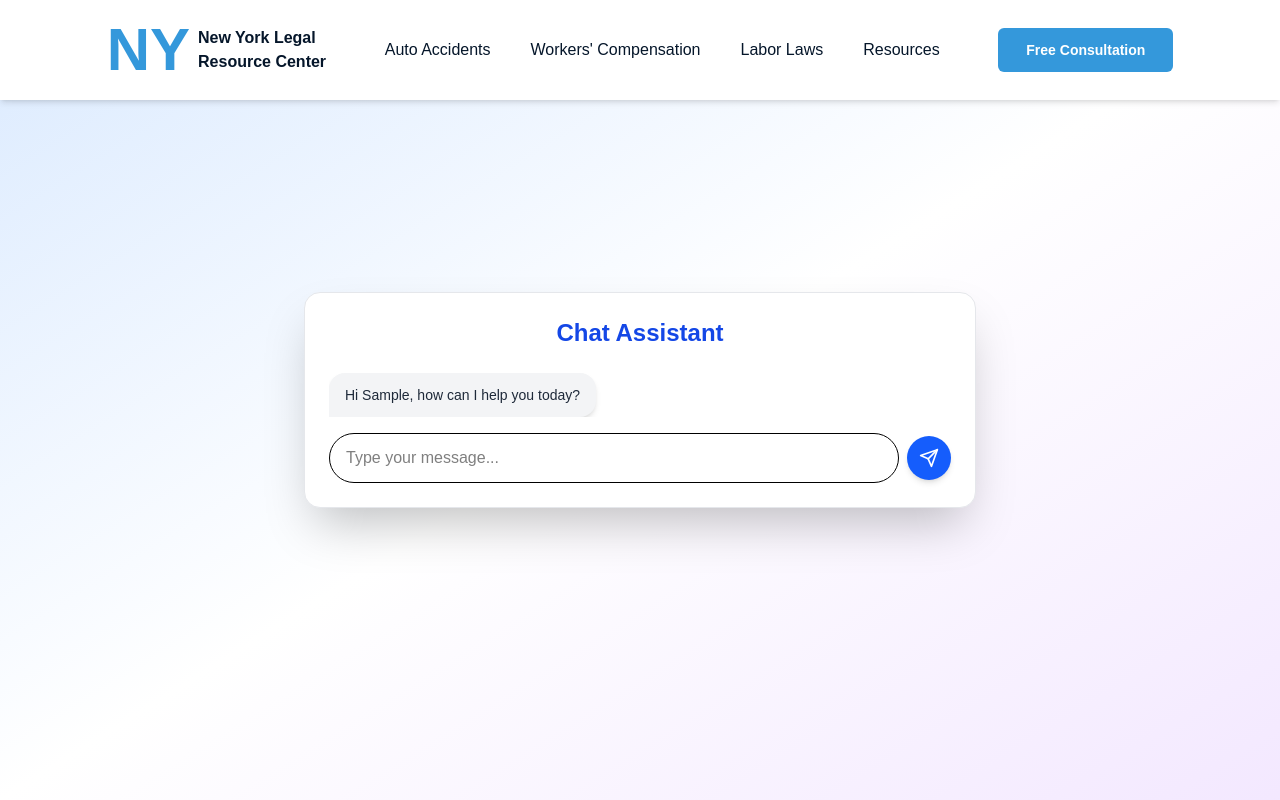
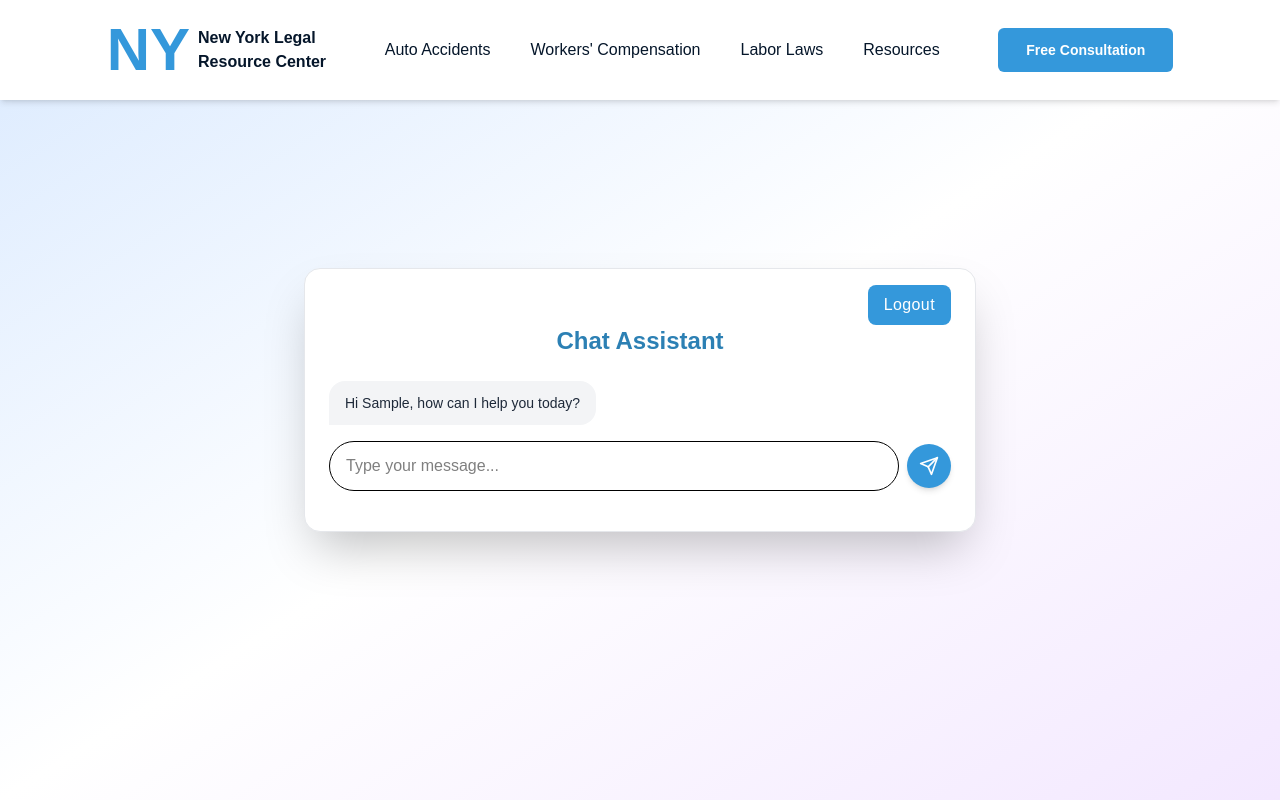
Before and after one commit to apera-softwares/NY-Legal-Resource-Center, a Next.js app: page /chat-bot in a window 1280 px wide. Both pictures are taken after typing "Sample", "name@example.com" into the empty fields and a click on the button "Start Chat". Shown: the top 800 px of the page. Built offline with nearby package versions, Linux system fonts and the light colour scheme.

Commit message:
store user to local storage and refactor chat bot page

```diff
--- a/src/app/chat-bot/page.tsx
+++ b/src/app/chat-bot/page.tsx
@@ -1,13 +1,23 @@
 "use client";
 import React, { useState, useEffect } from "react";
 import axios from "axios";
-import { FiUser, FiMail, FiSend } from "react-icons/fi";
+import {
+  setToLocalStorage,
+  getFromLocalStorage,
+  removeFromLocalStorage,
+} from "@/utils/localStorageUtils";
+import { CHAT_BOT_API } from "@/constants/api";
+import LoginForm from "@/components/auth/LoginForm";
+import ChatUI from "@/components/chat/ChatUI";
 
 interface Message {
   message: string;
   generatedBy: "user" | "system";
   createdAt: string;
 }
+
+const USER_NAME_KEY = "authUserName";
+const USER_EMAIL_KEY = "authUserEmail";
 
 const ChatBot = () => {
   const [isUserAuthenticated, setIsUserAuthenticated] = useState(false);
@@ -17,7 +27,17 @@ const ChatBot = () => {
   const [loading, setLoading] = useState(false);
 
   useEffect(() => {
-    if (isUserAuthenticated) {
+    const name = getFromLocalStorage(USER_NAME_KEY);
+    const email = getFromLocalStorage(USER_EMAIL_KEY);
+
+    if (name && email) {
+      setUser({ name, email });
+      setIsUserAuthenticated(true);
+    }
+  }, []);
+
+  useEffect(() => {
+    if (isUserAuthenticated && user.name) {
       const welcomeMessage: Message = {
         message: `Hi ${user.name}, how can I help you today?`,
         generatedBy: "system",
@@ -25,7 +45,7 @@ const [loading, setLoading] = useState(false);
       };
       setMessages([welcomeMessage]);
     }
-  }, [isUserAuthenticated]);
+  }, [isUserAuthenticated,user.name]);
 
   const handleUserInputChange = (e: React.ChangeEvent<HTMLInputElement>) => {
     setUser({ ...user, [e.target.name]: e.target.value });
@@ -33,9 +53,12 @@ const [loading, setLoading] = useState(false);
 
   const handleUserFormSubmit = (e: React.FormEvent) => {
     e.preventDefault();
-    if (user.name && user.email) {
+    const trimmedName = user.name.trim();
+    const trimmedEmail = user.email.trim();
+    if (!trimmedName || !trimmedEmail) return;
+    setToLocalStorage(USER_NAME_KEY, trimmedName);
+    setToLocalStorage(USER_EMAIL_KEY, trimmedEmail);
     setIsUserAuthenticated(true);
-    }
   };
 
   const handleSend = async () => {
@@ -52,7 +75,7 @@ const [loading, setLoading] = useState(false);
 
     try {
       const response = await axios.post(
-      "https://ee91f58dfa33.ngrok-free.app/chat",
+        `${CHAT_BOT_API}`,
         {
           email: user.email,
           firstname: user.name,
@@ -78,112 +101,37 @@ const [loading, setLoading] = useState(false);
     }
   };
 
-
-  if (!isUserAuthenticated) {
-    return (
-      <main className="min-h-screen flex items-center justify-center bg-gradient-to-br from-blue-100 via-white to-purple-100 px-4 py-20">
-        <form
-          onSubmit={handleUserFormSubmit}
-          className="w-full max-w-md bg-white border border-gray-200 p-8 rounded-2xl shadow-xl space-y-6"
-        >
-          <h2 className="text-3xl font-bold text-center text-primary">Enter Your Details</h2>
-
-          <div className="relative">
-            <FiUser className="absolute left-3 top-1/2 transform -translate-y-1/2 text-gray-400" />
-            <input
-              type="text"
-              name="name"
-              placeholder="Your Name"
-              value={user.name}
-              onChange={handleUserInputChange}
-              className="w-full pl-10 pr-4 py-3 border rounded-lg focus:outline-none focus:ring-2 focus:ring-blue-400"
-              required
-            />
-          </div>
-
-          <div className="relative">
-            <FiMail className="absolute left-3 top-1/2 transform -translate-y-1/2 text-gray-400" />
-            <input
-              type="email"
-              name="email"
-              placeholder="Your Email"
-              value={user.email}
-              onChange={handleUserInputChange}
-              className="w-full pl-10 pr-4 py-3 border rounded-lg focus:outline-none focus:ring-2 focus:ring-blue-400"
-              required
-            />
-          </div>
-
-          <button
-            type="submit"
-            className="w-full bg-primary hover:bg-blue-700 text-white py-3 rounded-lg flex items-center justify-center gap-2 transition duration-300"
-          >
-            <FiSend size={18} />
-            Start Chat
-          </button>
-        </form>
-      </main>
-    );
-  }
+  const handleLogout = () => {
+    removeFromLocalStorage(USER_NAME_KEY);
+    removeFromLocalStorage(USER_EMAIL_KEY);
+    setUser({
+      name: "",
+      email: "",
+    });
+    setIsUserAuthenticated(false);
+  };
 
   return (
-    <div className="min-h-screen flex items-center justify-center bg-gradient-to-br from-blue-100 via-white to-purple-100 px-4 py-10">
-      <div className="w-full max-w-2xl flex flex-col bg-white shadow-2xl rounded-2xl p-6 border border-gray-200">
-        <h1 className="text-2xl font-bold text-blue-700 text-center mb-6">Chat Assistant</h1>
-
-        <div className="flex-1 overflow-y-auto max-h-[400px] mb-4 space-y-3">
-          {messages.length === 0 ? (
-            <div className="flex flex-col items-center justify-center text-center text-gray-500 mt-20">
-              <div className="text-6xl mb-4">🤖</div>
-              <p className="text-lg font-medium">Hello {user.name}, how can I assist you today?</p>
-              <p className="text-sm text-gray-400 mt-2">Ask me anything related to legal help!</p>
-            </div>
+    <div className="min-h-screen w-full flex items-center justify-center bg-gradient-to-br from-blue-100 via-white to-purple-100 px-4 py-20">
+      {isUserAuthenticated ? (
+        <ChatUI
+          loading={loading}
+          user={user}
+          messages={messages}
+          input={input}
+          setInput={setInput}
+          onSend={handleSend}
+          onLogout={handleLogout}
+        />
       ) : (
-            messages.map((msg, index) => (
-              <div
-                key={index}
-                className={`flex ${msg.generatedBy === "user" ? "justify-end" : "justify-start"}`}
-              >
-                <div
-                  className={`max-w-xs px-4 py-3 rounded-2xl text-sm shadow-md ${msg.generatedBy === "user"
-                      ? "bg-blue-600 text-white rounded-br-none"
-                      : "bg-gray-100 text-gray-800 rounded-bl-none"
-                    }`}
-                >
-                  {msg.message}
-                </div>
-              </div>
-            ))
-          )}
-           {loading && (
-      <div className="flex justify-start">
-        <div className="max-w-xs px-4 py-3 rounded-2xl text-sm shadow-md bg-gray-100 text-gray-800 rounded-bl-none">
-          Typing...
-        </div>
-      </div>
+        <LoginForm
+          user={user}
+          onChange={handleUserInputChange}
+          onSubmit={handleUserFormSubmit}
+        />
       )}
     </div>
-
-        <div className="flex items-center gap-2 mt-auto">
-          <input
-            type="text"
-            value={input}
-            onChange={(e) => setInput(e.target.value)}
-            placeholder="Type your message..."
-            className="flex-1 px-4 py-3 border rounded-full focus:outline-none focus:ring-2 focus:ring-blue-400 transition duration-200"
-            onKeyDown={(e) => e.key === "Enter" && handleSend()}
-          />
-          <button
-            onClick={handleSend}
-            className="bg-blue-600 hover:bg-blue-700 transition p-3 rounded-full text-white shadow-md"
-          >
-            <FiSend size={20} />
-          </button>
-        </div>
-      </div>
-    </div>
   );
-
 };
 
 export default ChatBot;
--- a/src/components/Footer.tsx
+++ b/src/components/Footer.tsx
@@ -58,7 +58,7 @@ const Footer = () => {
   };
 
   return (
-    <section className="w-full bg-[#05162A] rounded-t-2xl lg:rounded-t-3xl mt-10">
+    <section className="w-full bg-[#05162A] rounded-t-2xl lg:rounded-t-3xl">
       <Toaster />
       <div className="w-full lg:max-w-5/6 mx-auto">
         <div className="w-full px-4 sm:px-6 lg:px-0">
--- /dev/null
+++ b/src/components/auth/LoginForm.tsx
@@ -0,0 +1,60 @@
+"use client";
+import { FiUser, FiMail, FiSend } from "react-icons/fi";
+
+interface User {
+  name: string;
+  email: string;
+}
+interface LoginFormProps {
+  user: User;
+  onChange: (e: React.ChangeEvent<HTMLInputElement>) => void;
+  onSubmit: (e: React.FormEvent) => void;
+}
+const LoginForm: React.FC<LoginFormProps> = ({ user, onChange, onSubmit }) => (
+  <div className="w-full max-w-md">
+    <form
+      onSubmit={onSubmit}
+      className="w-full bg-white border border-gray-200 p-8 rounded-2xl shadow-xl space-y-6"
+    >
+      <h2 className="text-3xl font-bold text-center text-primary">
+        Enter Your Details
+      </h2>
+
+      <div className="relative">
+        <FiUser className="absolute left-3 top-1/2 transform -translate-y-1/2 text-gray-400" />
+        <input
+          type="text"
+          name="name"
+          placeholder="Your Name"
+          value={user.name}
+          onChange={onChange}
+          className="w-full pl-10 pr-4 py-3 border focus:border-primary rounded-lg focus:outline-none focus:ring-2 focus:ring-primary transition-all duration-300"
+          required
+        />
+      </div>
+
+      <div className="relative">
+        <FiMail className="absolute left-3 top-1/2 transform -translate-y-1/2 text-gray-400" />
+        <input
+          type="email"
+          name="email"
+          placeholder="Your Email"
+          value={user.email}
+          onChange={onChange}
+          className="w-full pl-10 pr-4 py-3 border focus:border-primary rounded-lg focus:outline-none focus:ring-2 focus:ring-primary transition-all duration-300"
+          required
+        />
+      </div>
+
+      <button
+        type="submit"
+        className="w-full bg-primary hover:bg-primary-hover text-white py-3 rounded-lg flex items-center justify-center gap-2 transition-colors duration-300 cursor-pointer"
+      >
+        <FiSend size={18} />
+        Start Chat
+      </button>
+    </form>
+  </div>
+);
+
+export default LoginForm;
--- /dev/null
+++ b/src/components/chat/ChatUI.tsx
@@ -0,0 +1,100 @@
+"use client";
+import { FiSend } from "react-icons/fi";
+
+interface Message {
+  message: string;
+  generatedBy: "user" | "system";
+  createdAt: string;
+}
+
+interface ChatUIProps {
+  user: { name: string; email: string };
+  messages: Message[];
+  input: string;
+  loading: boolean;
+  setInput: React.Dispatch<React.SetStateAction<string>>;
+  onSend: () => void;
+  onLogout: () => void;
+}
+const ChatUI: React.FC<ChatUIProps> = ({
+  user,
+  messages,
+  input,
+  loading,
+  setInput,
+  onSend,
+  onLogout,
+}) => (
+  <div className="w-full max-w-2xl">
+    <div className=" relative  w-full flex flex-col bg-white shadow-2xl rounded-2xl px-6 pt-14 pb-10 border  border-gray-200">
+      <button
+        onClick={onLogout}
+        className=" top-4 right-6 absolute font-medium bg-primary hover:bg-primary-hover text-white px-4 py-2 rounded-lg  tracking-wide transition-colors duration-300 cursor-pointer"
+      >
+        Logout
+      </button>
+      <h1 className="text-2xl font-bold  text-primary-hover text-center  mb-6">
+        Chat Assistant
+      </h1>
+
+      <div className="flex-1 overflow-y-auto max-h-72 mb-4 space-y-3">
+        {messages.length === 0 ? (
+          <div className="flex flex-col items-center justify-center text-center text-gray-500 mt-20">
+            <div className="text-6xl mb-4">🤖</div>
+            <p className="text-lg font-medium">
+              Hello {user.name}, how can I assist you today?
+            </p>
+            <p className="text-sm text-gray-400 mt-2">
+              Ask me anything related to legal help!
+            </p>
+          </div>
+        ) : (
+          messages.map((msg, index) => (
+            <div
+              key={index}
+              className={`flex ${
+                msg.generatedBy === "user" ? "justify-end" : "justify-start"
+              }`}
+            >
+              <div
+                className={`max-w-xs px-4 py-3 rounded-2xl text-sm  ${
+                  msg.generatedBy === "user"
+                    ? "bg-primary text-white rounded-br-none"
+                    : "bg-gray-100 text-gray-800 rounded-bl-none"
+                }`}
+              >
+                {msg.message}
+              </div>
+            </div>
+          ))
+        )}
+        {loading && (
+          <div className="flex justify-start">
+            <div className="max-w-xs px-4 py-3 rounded-2xl text-sm shadow-md bg-gray-100 text-gray-800 rounded-bl-none">
+              Typing...
+            </div>
+          </div>
+        )}
+      </div>
+
+      <div className="flex items-center gap-2 mt-auto">
+        <input
+          type="text"
+          value={input}
+          onChange={(e) => setInput(e.target.value)}
+          placeholder="Type your message..."
+          className="flex-1 px-4 py-3 border focus:border-primary rounded-full focus:outline-none focus:ring-2 focus:ring-primary transition duration-200"
+          onKeyDown={(e) => e.key === "Enter" && onSend()}
+        />
+        <button
+          onClick={onSend}
+          className="bg-primary hover:bg-primary-hover  transition-colors duration-300 p-3 rounded-full text-white shadow-md cursor-pointer"
+        >
+          <FiSend size={20} />
+        </button>
+      </div>
+    </div>
+  </div>
+);
+
+export default ChatUI;
--- /dev/null
+++ b/src/constants/api.ts
@@ -0,0 +1,2 @@
+export const CHAT_BOT_API = "https://6be434f3e461.ngrok-free.app/chat";
+export const BACKEND_API = "";
--- /dev/null
+++ b/src/utils/localStorageUtils.ts
@@ -0,0 +1,24 @@
+export const getFromLocalStorage = (key: string): string | null => {
+  try {
+    return localStorage.getItem(key);
+  } catch (error) {
+    console.error(`Error reading "${key}" from localStorage:`, error);
+    return null;
+  }
+};
+
+export const setToLocalStorage = (key: string, value: string): void => {
+  try {
+    localStorage.setItem(key, value);
+  } catch (error) {
+    console.error(`Error writing "${key}" to localStorage:`, error);
+  }
+};
+
+export const removeFromLocalStorage = (key: string): void => {
+  try {
+    localStorage.removeItem(key);
+  } catch (error) {
+    console.error(`Error removing "${key}" from localStorage:`, error);
+  }
+};
```
Also changed, not shown: src/app/globals.css (+5 -4 lines). Lines whose indentation alone changed are shown as unchanged.
